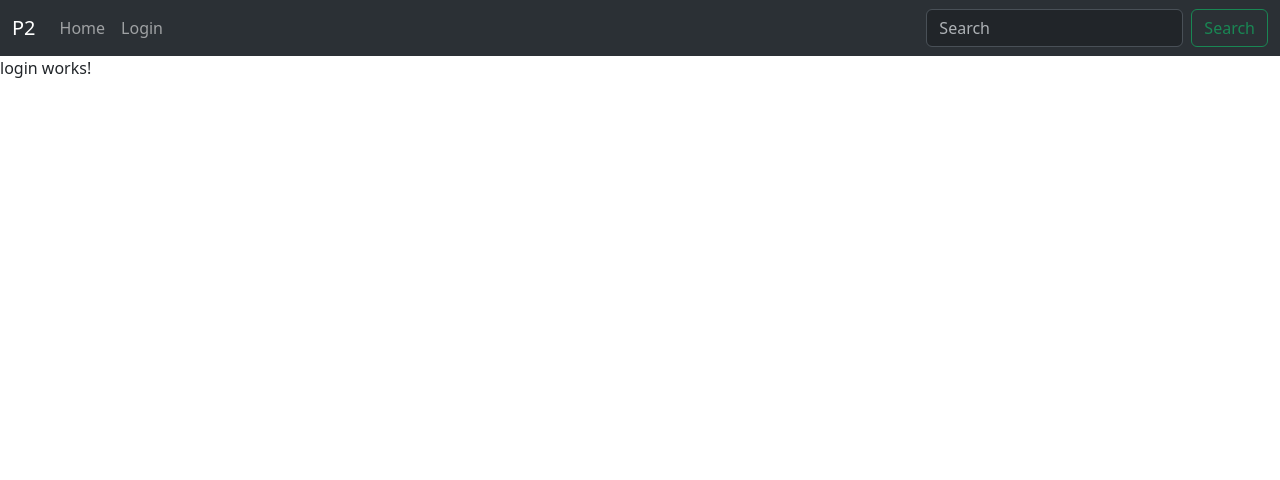
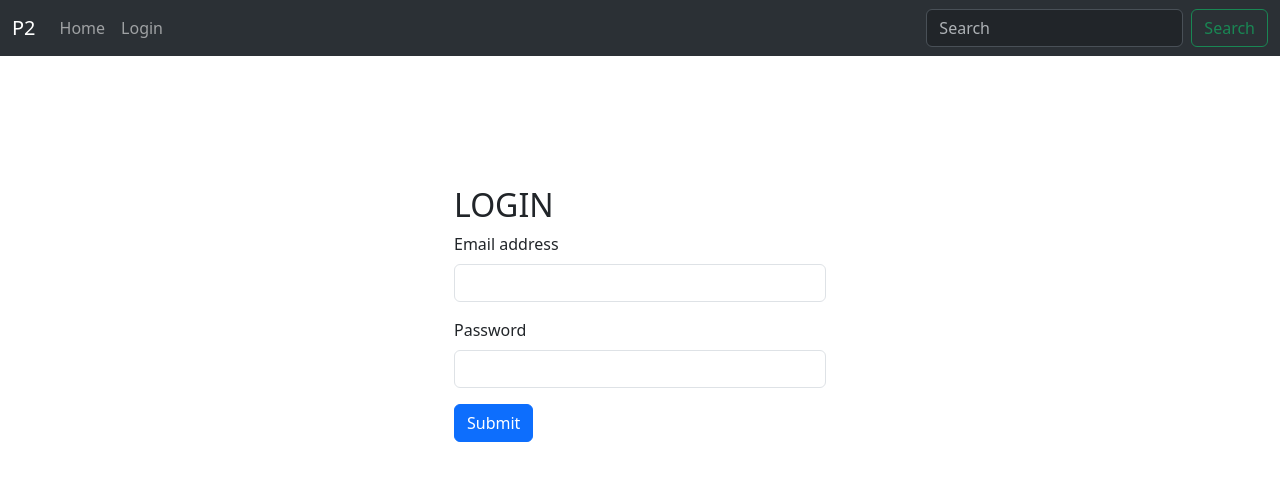
Before and after one commit to NaveenNaviii/p2, an Angular app: page /login in a window 1280 px wide. Shown: the top 480 px of the page. Built offline with nearby package versions, Linux system fonts and the light colour scheme.

Commit message:
login page added with validations

```diff
--- a/src/app/components/home/home.component.css
+++ b/src/app/components/home/home.component.css
@@ -5,3 +5,7 @@
 .c2{
     color: blue;
 }
+
+tr,th{
+    border: solid black;
+}
--- a/src/app/components/home/home.component.html
+++ b/src/app/components/home/home.component.html
@@ -1,10 +1,2 @@
 <h2>Concepts Practice</h2>
 <hr>
-
-<input type="text" [value]="val">
-<br>
-
-<h3 [style.color]="color?c1:c2">StyleBinding</h3>
-<br>
-
-<h3 [class]="col?'c1':'c2'">ClassBinding</h3>
--- a/src/app/components/home/home.component.ts
+++ b/src/app/components/home/home.component.ts
@@ -7,16 +7,7 @@ import { Component } from '@angular/core';
 })
 export class HomeComponent {
 
-  //Property biinding
-  val='Navi Bhai'
 
-  //style binding
-  color:boolean=false
-  c1='red'
-  c2='green'
-
-  //class binding
-  col:boolean=true
 
 
 }
--- a/src/app/components/login/login.component.css
+++ b/src/app/components/login/login.component.css
@@ -0,0 +1,5 @@
+.container{
+    display: flex;
+    justify-content: center;
+    margin-top: 130px;
+}
--- a/src/app/components/login/login.component.html
+++ b/src/app/components/login/login.component.html
@@ -1 +1,19 @@
-<p>login works!</p>
+
+<div class="container">
+    <div class="col-sm-4">
+        <form [formGroup]="loginForm" (ngSubmit)="login()">
+            <h2>LOGIN</h2>
+            <div class="mb-3">
+              <label for="exampleInputEmail1" class="form-label">Email address</label>
+              <input type="email" class="form-control" formControlName="email">
+              <span *ngIf="email?.invalid && email?.touched" style="color: red;">Enter a valid Email</span>
+            </div>
+            <div class="mb-3">
+              <label for="exampleInputPassword1" class="form-label">Password</label>
+              <input type="password" class="form-control" formControlName="pass">
+              <span *ngIf="pass?.invalid && pass?.touched" style="color: red;">Enter a valid Email</span>
+            </div>
+            <button type="submit" class="btn btn-primary">Submit</button>
+          </form>
+    </div>
+</div>
--- a/src/app/components/login/login.component.ts
+++ b/src/app/components/login/login.component.ts
@@ -1,4 +1,5 @@
-import { Component } from '@angular/core';
+import { Component, EventEmitter, Input, Output } from '@angular/core';
+import { FormControl, FormGroup, Validators } from '@angular/forms';
 
 @Component({
   selector: 'app-login',
@@ -7,4 +8,26 @@ import { Component } from '@angular/core';
 })
 export class LoginComponent {
 
+  loginForm=new FormGroup({
+    email: new FormControl("",[Validators.required]),
+    pass:new FormControl("",[Validators.required])
+  })
+
+  get email(){
+    return this.loginForm.get('email')
+  }
+
+  get pass(){
+    return this.loginForm.get('pass')
+  }
+
+
+  login(){
+    console.log(this.loginForm.value);
+
+  }
+
+
+
+
 }
```
Also changed, not shown: src/app/app.module.ts (+8 -1 lines), src/app/services/users.service.ts (added, +9 -0 lines), 1 other file (tests, documents, lock files or other folders).
